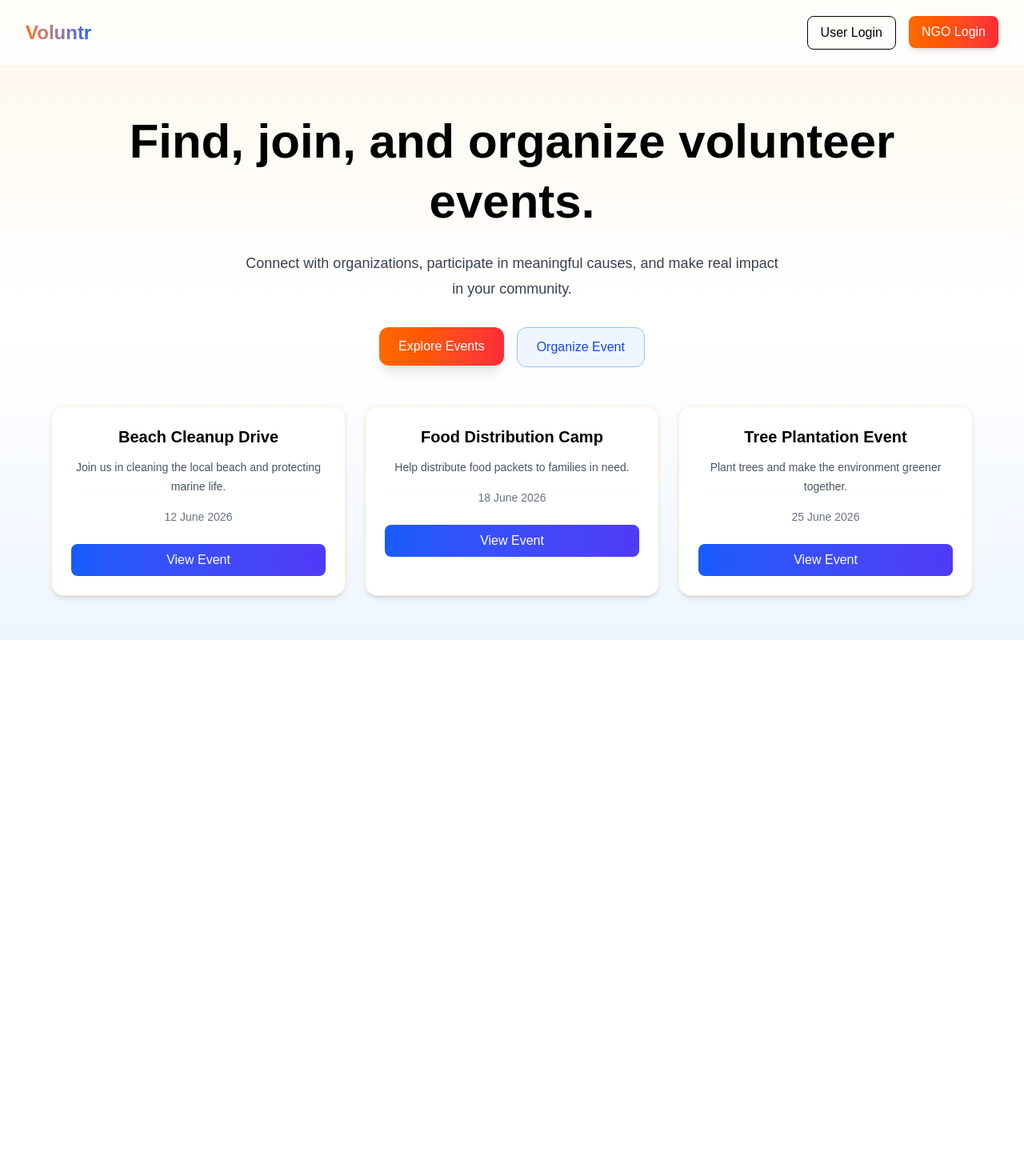
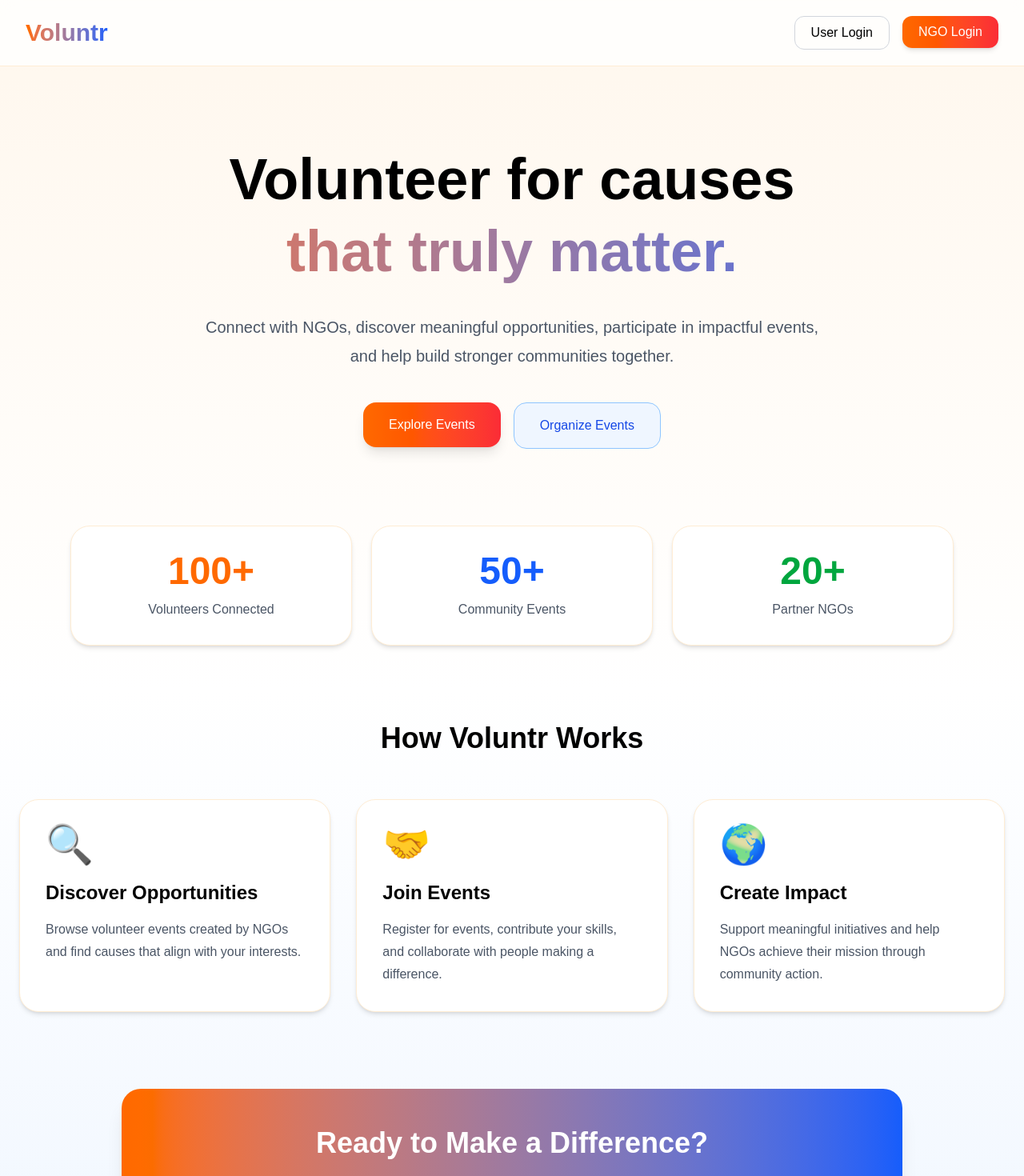
Before and after one commit to Alwaystanishq/Voluntr, a Next.js app: page / in a window 1280 px wide. Shown: the top 1470 px of the page at 80% size. Before the commit the page ends 800 px from the top, so only its background shows below. Built offline with nearby package versions, Linux system fonts and the light colour scheme.

Commit message:
landing page update

```diff
--- a/app/page.tsx
+++ b/app/page.tsx
@@ -1,90 +1,134 @@
 import Link from "next/link";
 
 export default function HomePage() {
-  const sampleEvents = [
-    {
-      title: "Beach Cleanup Drive",
-      description:
-        "Join us in cleaning the local beach and protecting marine life.",
-      date: "12 June 2026",
-    },
-    {
-      title: "Food Distribution Camp",
-      description: "Help distribute food packets to families in need.",
-      date: "18 June 2026",
-    },
-    {
-      title: "Tree Plantation Event",
-      description: "Plant trees and make the environment greener together.",
-      date: "25 June 2026",
-    },
-  ];
-
   return (
-    <main className="h-screen overflow-hidden bg-gradient-to-b from-orange-50 via-white to-blue-50 text-black flex flex-col">
-      <nav className="flex items-center justify-between px-8 py-5 border-b border-orange-100 bg-white/70 backdrop-blur-sm">
-        <h1 className="text-2xl font-extrabold bg-gradient-to-r from-orange-500 to-blue-600 bg-clip-text text-transparent">
+    <main className="min-h-screen bg-gradient-to-b from-orange-50 via-white to-blue-50 text-black">
+      <nav className="sticky top-0 z-50 flex items-center justify-between px-8 py-5 border-b border-orange-100 bg-white/80 backdrop-blur-md">
+        <h1 className="text-3xl font-extrabold bg-gradient-to-r from-orange-500 to-blue-600 bg-clip-text text-transparent">
           Voluntr
         </h1>
 
         <div className="flex gap-4">
           <Link href="/user/login">
-            <button className="border px-4 py-2 rounded-lg hover:bg-gray-100 transition">
+            <button className="border border-gray-300 px-5 py-2 rounded-xl hover:bg-gray-50 transition">
               User Login
             </button>
           </Link>
 
           <Link href="/ngo/login">
-            <button className="bg-gradient-to-r from-orange-500 to-red-500 text-white px-4 py-2 rounded-lg shadow-md hover:scale-105 transition">
+            <button className="bg-gradient-to-r from-orange-500 to-red-500 text-white px-5 py-2 rounded-xl shadow-md hover:scale-105 transition">
               NGO Login
             </button>
           </Link>
         </div>
       </nav>
 
-      <section className="flex-1 flex flex-col items-center justify-center text-center px-6 py-10">
-        <h1 className="text-5xl md:text-6xl font-extrabold mb-6 leading-tight max-w-5xl">
-          Find, join, and organize volunteer events.
+      <section className="max-w-7xl mx-auto px-6 py-24 text-center">
+        <h1 className="text-6xl md:text-7xl font-extrabold leading-tight mb-8">
+          Volunteer for causes
+          <span className="block bg-gradient-to-r from-orange-500 to-blue-600 bg-clip-text text-transparent">
+            that truly matter.
+          </span>
         </h1>
 
-        <p className="max-w-2xl text-lg text-gray-700 mb-8 leading-8">
-          Connect with organizations, participate in meaningful causes, and make
-          real impact in your community.
+        <p className="max-w-3xl mx-auto text-xl text-gray-600 leading-9 mb-10">
+          Connect with NGOs, discover meaningful opportunities, participate in
+          impactful events, and help build stronger communities together.
         </p>
 
-        <div className="flex gap-4 mb-12">
+        <div className="flex flex-col sm:flex-row justify-center gap-4">
           <Link href="/explore">
-            <button className="bg-gradient-to-r from-orange-500 to-red-500 text-white px-6 py-3 rounded-xl shadow-lg hover:scale-105 transition">
+            <button className="bg-gradient-to-r from-orange-500 to-red-500 text-white px-8 py-4 rounded-2xl shadow-lg hover:scale-105 transition">
               Explore Events
             </button>
           </Link>
 
           <Link href="/ngo/signup">
-            <button className="border border-blue-300 bg-blue-50 text-blue-700 px-6 py-3 rounded-xl hover:bg-blue-100 transition">
-              Organize Event
+            <button className="border border-blue-300 bg-blue-50 text-blue-700 px-8 py-4 rounded-2xl hover:bg-blue-100 transition">
+              Organize Events
             </button>
           </Link>
         </div>
+      </section>
 
-        <div className="grid md:grid-cols-3 gap-6 w-full max-w-6xl">
-          {sampleEvents.map((event, index) => (
-            <div
-              key={index}
-              className="bg-white/90 backdrop-blur-sm p-6 rounded-2xl shadow-md border border-orange-100 hover:-translate-y-1 hover:shadow-xl transition"
-            >
-              <h3 className="text-xl font-semibold mb-3">{event.title}</h3>
+      <section className="max-w-6xl mx-auto px-6 pb-24">
+        <div className="grid md:grid-cols-3 gap-6">
+          <div className="bg-white p-8 rounded-3xl shadow-md border border-orange-100 text-center">
+            <h2 className="text-5xl font-bold text-orange-500 mb-3">100+</h2>
+            <p className="text-gray-600">Volunteers Connected</p>
+          </div>
 
-              <p className="text-gray-600 mb-4 text-sm leading-6">
-                {event.description}
-              </p>
+          <div className="bg-white p-8 rounded-3xl shadow-md border border-orange-100 text-center">
+            <h2 className="text-5xl font-bold text-blue-600 mb-3">50+</h2>
+            <p className="text-gray-600">Community Events</p>
+          </div>
 
-              <p className="text-sm text-gray-500 mb-6">{event.date}</p>
+          <div className="bg-white p-8 rounded-3xl shadow-md border border-orange-100 text-center">
+            <h2 className="text-5xl font-bold text-green-600 mb-3">20+</h2>
+            <p className="text-gray-600">Partner NGOs</p>
+          </div>
+        </div>
+      </section>
 
-              <button className="w-full bg-gradient-to-r from-blue-600 to-indigo-600 text-white py-2 rounded-lg hover:opacity-90 transition">
-                View Event
-              </button>
-            </div>
-          ))}
+      <section className="max-w-7xl mx-auto px-6 pb-24">
+        <h2 className="text-4xl font-bold text-center mb-14">
+          How Voluntr Works
+        </h2>
+
+        <div className="grid md:grid-cols-3 gap-8">
+          <div className="bg-white p-8 rounded-3xl shadow-md border border-orange-100">
+            <div className="text-5xl mb-5">🔍</div>
+
+            <h3 className="text-2xl font-semibold mb-4">
+              Discover Opportunities
+            </h3>
+
+            <p className="text-gray-600 leading-7">
+              Browse volunteer events created by NGOs and find causes that align
+              with your interests.
+            </p>
+          </div>
+
+          <div className="bg-white p-8 rounded-3xl shadow-md border border-orange-100">
+            <div className="text-5xl mb-5">🤝</div>
+
+            <h3 className="text-2xl font-semibold mb-4">Join Events</h3>
+
+            <p className="text-gray-600 leading-7">
+              Register for events, contribute your skills, and collaborate with
+              people making a difference.
+            </p>
+          </div>
+
+          <div className="bg-white p-8 rounded-3xl shadow-md border border-orange-100">
+            <div className="text-5xl mb-5">🌍</div>
+
+            <h3 className="text-2xl font-semibold mb-4">Create Impact</h3>
+
+            <p className="text-gray-600 leading-7">
+              Support meaningful initiatives and help NGOs achieve their mission
+              through community action.
+            </p>
+          </div>
+        </div>
+      </section>
+
+      <section className="max-w-5xl mx-auto px-6 pb-24">
+        <div className="bg-gradient-to-r from-orange-500 to-blue-600 rounded-3xl p-12 text-center text-white shadow-xl">
+          <h2 className="text-4xl font-bold mb-4">
+            Ready to Make a Difference?
+          </h2>
+
+          <p className="text-lg mb-8 opacity-90">
+            Join volunteers and organizations working together to create
+            positive change.
+          </p>
+
+          <Link href="/explore">
+            <button className="bg-white text-black px-8 py-4 rounded-2xl font-semibold hover:scale-105 transition">
+              Get Started
+            </button>
+          </Link>
         </div>
       </section>
     </main>
```
